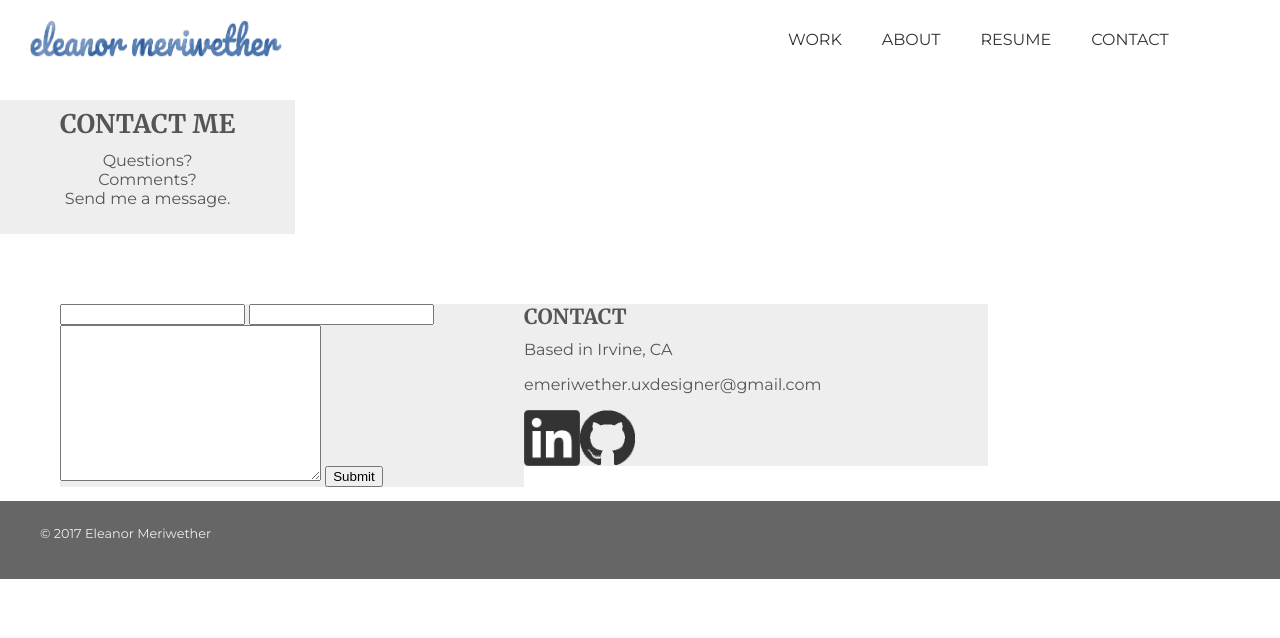
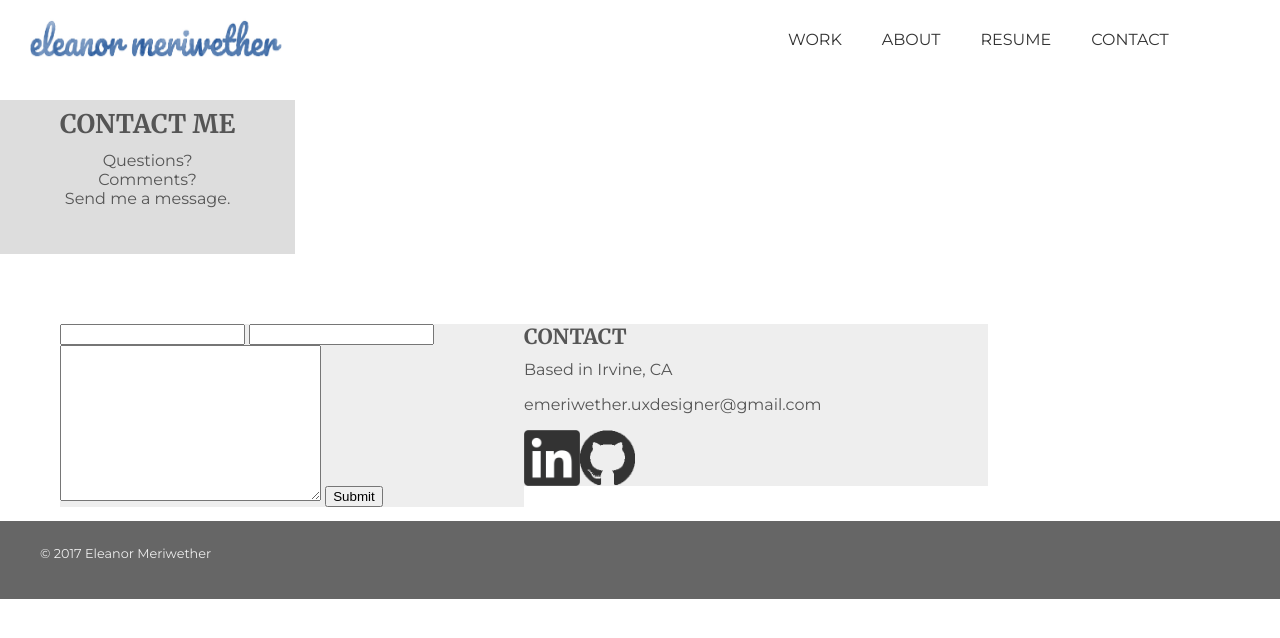
Before and after one commit to emeriwether/emeriwether.github.io, a Jekyll site: the page built from contact.html, in a window 1280 px wide. Shown: the top 638 px of the page. Built offline with Jekyll 4.4.1, drawn with Linux system fonts in a browser that asks for light colours; nearby versions of some CDN libraries.

Commit message:
try to get contact header to span entire page

```diff
--- a/css/styles.css
+++ b/css/styles.css
@@ -137,8 +137,8 @@
 section.resume { margin-bottom: 80px;}
 
 /*CONTACT*/
-section.contactHeader { background-color: #eee; text-align: center; }
-section.contactHeader div { left: 40%; width: 100%; }
+section.contactHeader { background-color: #ddd; text-align: center; padding-bottom: 30px; }
+section.contactHeader div { width: 100%; }
 
 section.contactInfo { margin-top: 60px; }
 section.contactInfo div { background-color: #eee; width: 40%; float: left; }
```
